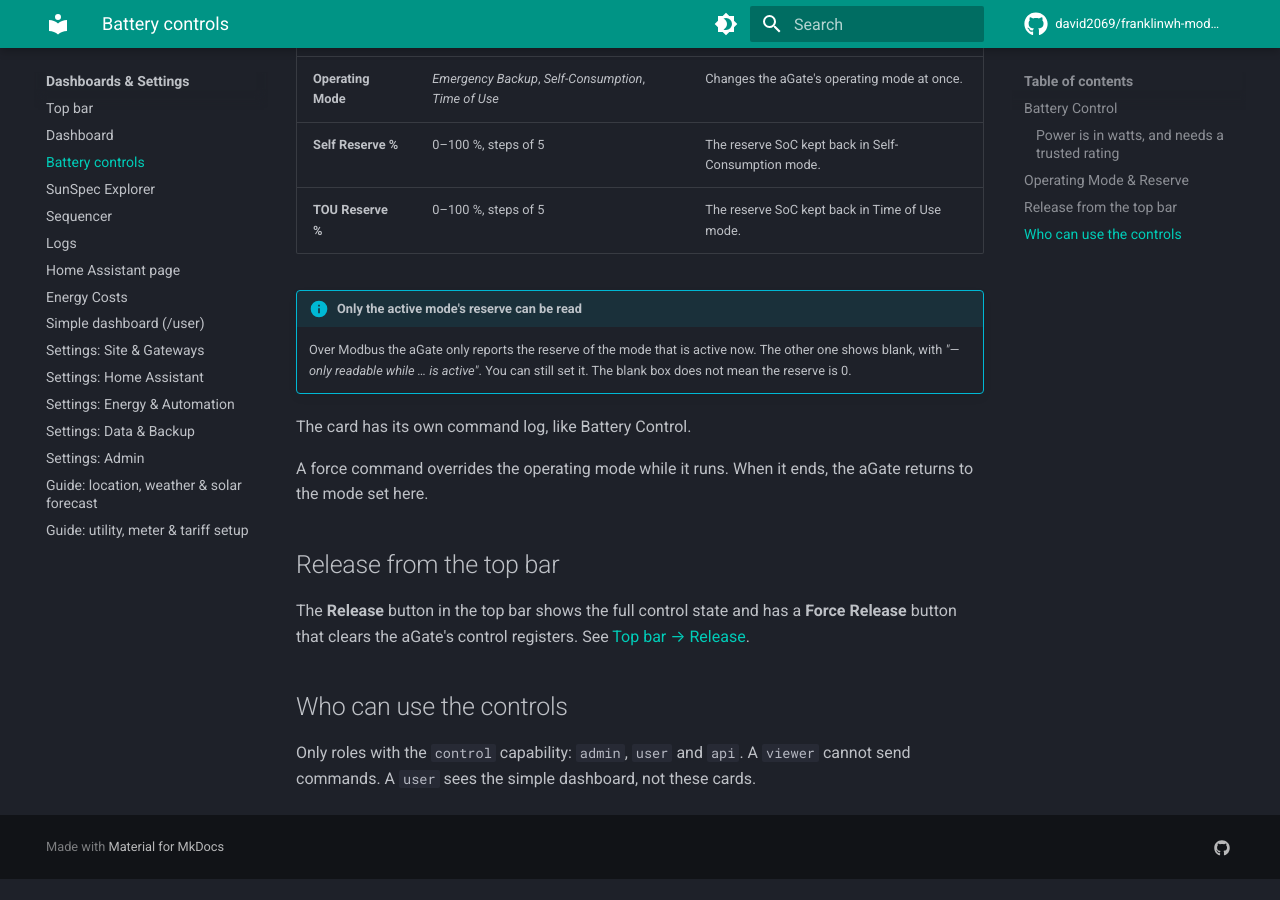
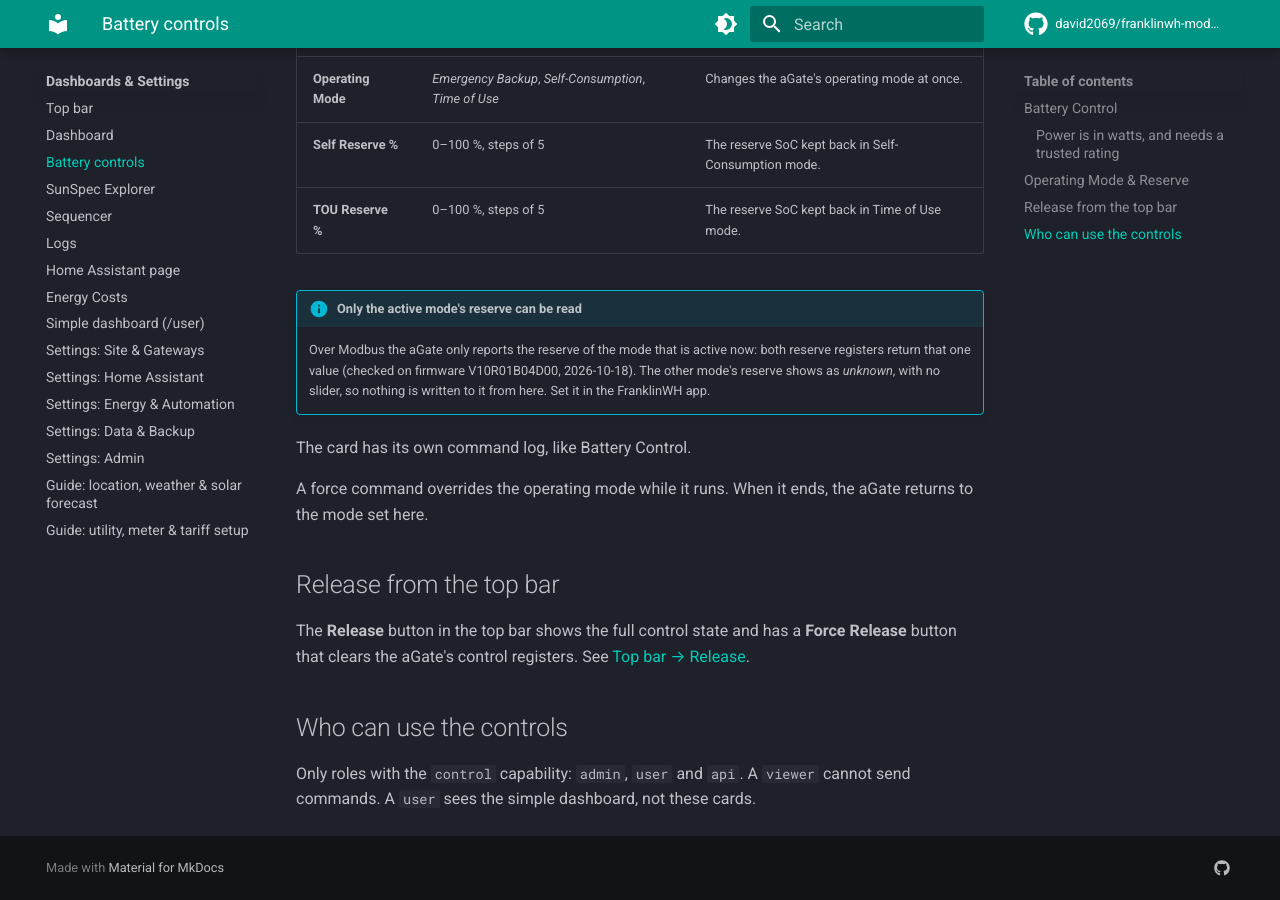
Before and after one commit to david2069/franklinwh-modbus-bridge, an MkDocs documentation site: the page built from docs/user/ui/controls.md, in a window 1280 px wide and 900 px high, scrolled down 3205 px. Built offline with MkDocs 1.6.1 and Material for MkDocs 9.7.7, drawn with Linux system fonts in a browser that asks for light colours; comment, search, counter and statistics services are not loaded; before the commit the page ends 4084 px from its top, so only the background shows below that.

Commit message:
fix(ui): one top-bar rule (wrap, never hide); an unknown reserve shows no slider (#267)
Owner (2026-10-18): the top bar's full/partial display was "inconsistent and
illogical". Each item had its own breakpoint (sm/md/lg/xl), so 700-767 px
(the HA panel on an iPad mini) showed neither the phone layout nor the
status dots. Now nothing is hidden by width: the bar and its action group
wrap onto further lines instead.

Owner: "TOU reserve was not fixed, still wrong". The aGate reports only the
active mode's reserve (15508 = 15509 = 8 with TOU at 15, V10R01B04D00,
#256). The other mode's reserve showed a slider parked mid-track over an
empty box, and dragging it wrote 15509, really the active reserve. It now
says it's unknown and to set it in the FranklinWH app, with no slider
(Dashboard and Controls). Other write paths: #266.

Refs #256
Refs #262


Claude-Session: https://claude.ai/code/session_01Y16KzdPEVsgLsqKASFjb7K

Co-authored-by: david2069 <david2069@users.noreply.github.com>
Co-authored-by: Claude Opus 5.5 <noreply@anthropic.com>

```diff
--- a/docs/user/ui/controls.md
+++ b/docs/user/ui/controls.md
@@ -96,9 +96,10 @@ later seen running well above it. How to calibrate:
 | **TOU Reserve %** | 0–100 %, steps of 5 | The reserve SoC kept back in Time of Use mode. |
 
 !!! info "Only the active mode's reserve can be read"
-    Over Modbus the aGate only reports the reserve of the mode that is active now. The other
-    one shows blank, with *"— only readable while … is active"*. You can still set it. The
-    blank box does not mean the reserve is 0.
+    Over Modbus the aGate only reports the reserve of the mode that is active now: both
+    reserve registers return that one value (checked on firmware V10R01B04D00, 2026-10-18).
+    The other mode's reserve shows as *unknown*, with no slider, so nothing is written to
+    it from here. Set it in the FranklinWH app.
 
 The card has its own command log, like Battery Control.
 
```
Also changed, not shown: docs/user/ui/top-bar.md (+3 -1 lines), src/franklinwh_bridge/templates/partials/topbar.html (+18 -18 lines), src/franklinwh_bridge/templates/tabs/controls.html (+6 -4 lines), src/franklinwh_bridge/templates/tabs/dashboard.html (+10 -4 lines).
